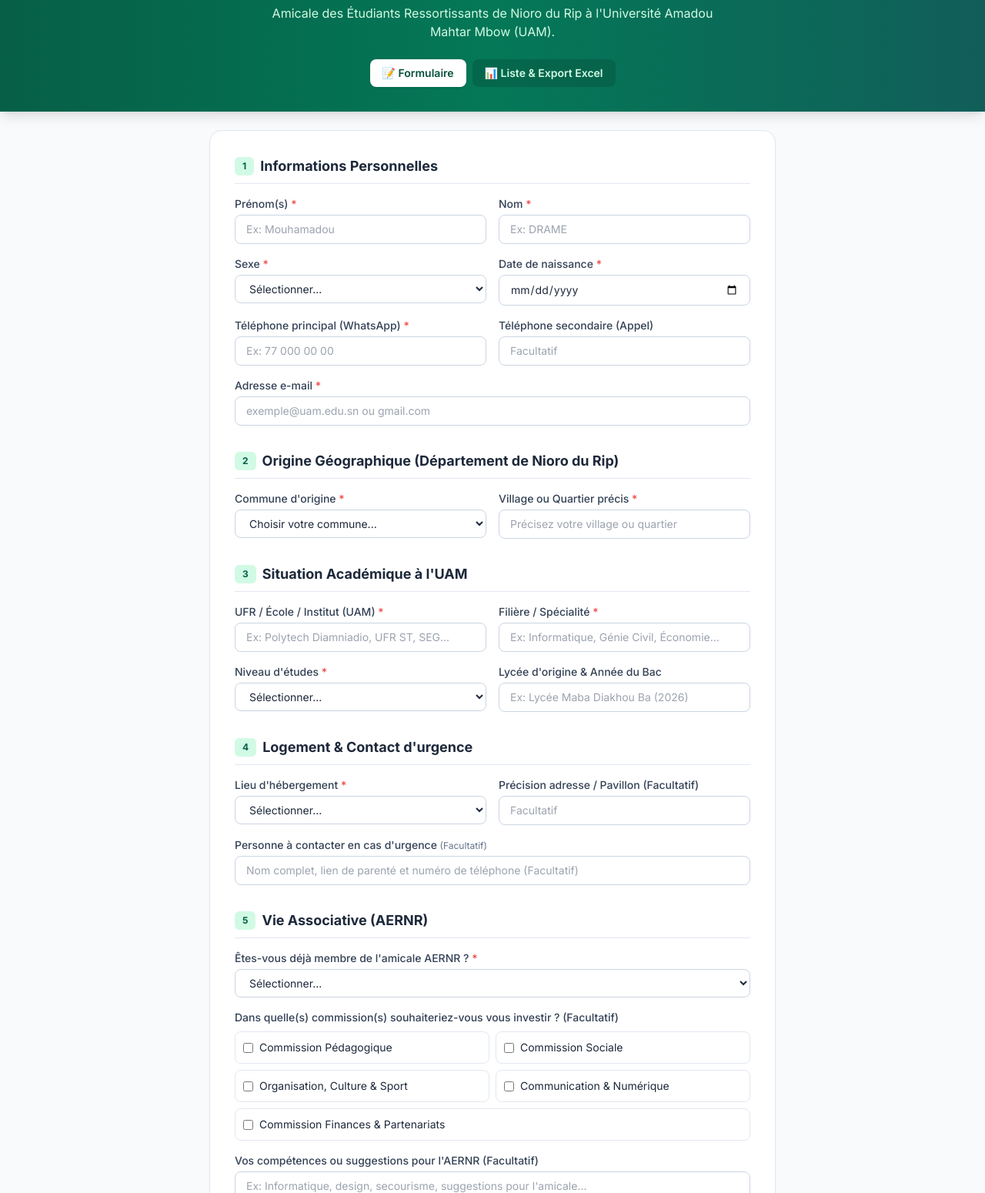
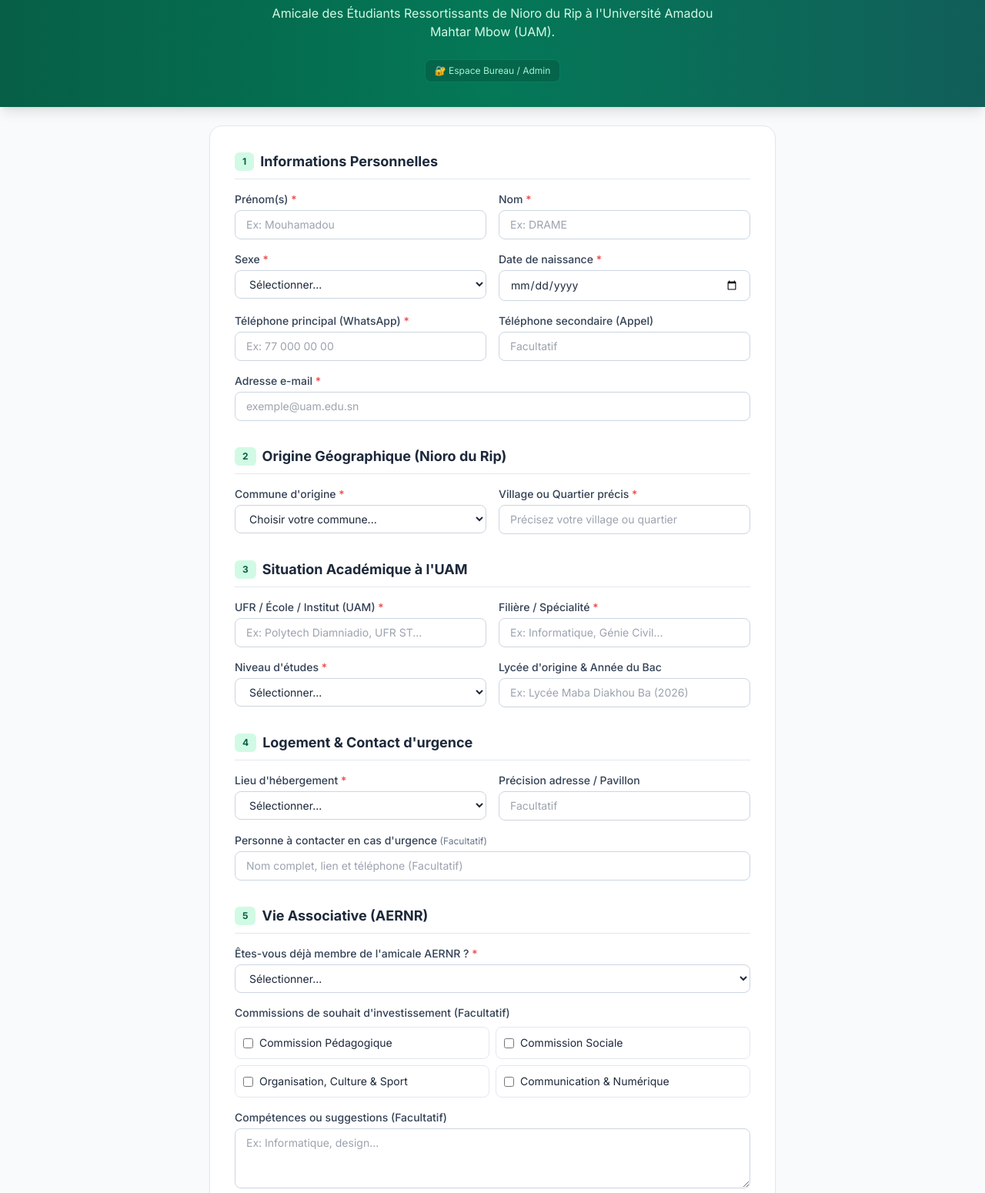
Before and after one commit to dmouhamadoumokhtar-tech/recensement-aernr-uam-, a plain HTML site: page index.html in a window 1280 px wide. Shown: the part 110-1660 px from the top of the page at 77% size. Drawn offline with nearby package versions, Linux system fonts and the light colour scheme.

Commit message:
Refactor index.html for clarity and consistency
Removed comments for Tailwind CSS, Supabase JS, and Google Fonts. Updated button labels and placeholder texts for better clarity. Adjusted some section titles and input labels for consistency.

```diff
--- a/index.html
+++ b/index.html
@@ -4,19 +4,13 @@
   <meta charset="UTF-8" />
   <meta name="viewport" content="width=device-width, initial-scale=1.0" />
   <title>Recensement AERNR - UAM</title>
-  <!-- Tailwind CSS -->
   <script src="https://cdn.tailwindcss.com"></script>
-  <!-- Supabase JS -->
   <script src="https://cdn.jsdelivr.net/npm/@supabase/supabase-js@2"></script>
-  <!-- Google Fonts -->
   <link href="https://fonts.googleapis.com/css2?family=Inter:wght@400;500;600;700&display=swap" rel="stylesheet">
-  <style>
-    body { font-family: 'Inter', sans-serif; }
-  </style>
+  <style> body { font-family: 'Inter', sans-serif; } </style>
 </head>
 <body class="bg-slate-50 text-slate-800 min-h-screen pb-12">
 
-  <!-- En-tête -->
   <header class="bg-gradient-to-r from-emerald-800 via-emerald-700 to-teal-800 text-white shadow-lg">
     <div class="max-w-3xl mx-auto px-4 py-8 text-center">
       <div class="inline-flex items-center gap-2 bg-emerald-900/50 border border-emerald-400/30 px-3 py-1 rounded-full text-xs font-semibold tracking-wide uppercase mb-3">
@@ -29,27 +23,22 @@
         Amicale des Étudiants Ressortissants de Nioro du Rip à l'Université Amadou Mahtar Mbow (UAM).
       </p>
 
-      <!-- Navigation Onglets -->
-      <div class="mt-6 flex justify-center gap-2">
-        <button onclick="switchTab('form')" id="tab-form" class="px-4 py-2 rounded-lg text-sm font-semibold bg-white text-emerald-900 shadow transition">
-          📝 Formulaire
-        </button>
-        <button onclick="switchTab('admin')" id="tab-admin" class="px-4 py-2 rounded-lg text-sm font-semibold bg-emerald-900/40 text-emerald-100 hover:bg-emerald-900/60 transition">
-          📊 Liste & Export Excel
+      <!-- Bouton secret pour accéder à l'admin -->
+      <div class="mt-6 flex justify-center">
+        <button onclick="openAdmin()" class="text-xs bg-emerald-900/40 text-emerald-200 hover:text-white px-3 py-1.5 rounded-lg border border-emerald-500/30 transition">
+          🔐 Espace Bureau / Admin
         </button>
       </div>
     </div>
   </header>
 
   <main class="max-w-3xl mx-auto px-4 mt-6">
-    <!-- Message d'alerte succès / erreur -->
     <div id="alert-box" class="hidden mb-6 p-4 rounded-xl border text-sm font-medium"></div>
 
-    <!-- ONGLET 1 : FORMULAIRE -->
+    <!-- FORMULAIRE ÉTUDIANT -->
     <div id="view-form" class="bg-white rounded-2xl shadow-sm border border-slate-200 overflow-hidden">
       <form id="aernr-form" class="p-6 sm:p-8 space-y-8">
 
-        <!-- 1. Informations Personnelles -->
         <section>
           <div class="flex items-center gap-2 border-b border-slate-200 pb-2 mb-4">
             <span class="bg-emerald-100 text-emerald-800 text-xs font-bold px-2.5 py-1 rounded-md">1</span>
@@ -86,16 +75,15 @@
             </div>
             <div class="sm:col-span-2">
               <label class="block text-sm font-medium text-slate-700 mb-1">Adresse e-mail <span class="text-red-500">*</span></label>
-              <input type="email" id="email" required placeholder="exemple@uam.edu.sn ou gmail.com" class="w-full rounded-lg border border-slate-300 px-3.5 py-2 text-sm focus:ring-2 focus:ring-emerald-600 focus:outline-none" />
+              <input type="email" id="email" required placeholder="exemple@uam.edu.sn" class="w-full rounded-lg border border-slate-300 px-3.5 py-2 text-sm focus:ring-2 focus:ring-emerald-600 focus:outline-none" />
             </div>
           </div>
         </section>
 
-        <!-- 2. Origine Géographique -->
         <section>
           <div class="flex items-center gap-2 border-b border-slate-200 pb-2 mb-4">
             <span class="bg-emerald-100 text-emerald-800 text-xs font-bold px-2.5 py-1 rounded-md">2</span>
-            <h2 class="text-lg font-bold text-slate-800">Origine Géographique (Département de Nioro du Rip)</h2>
+            <h2 class="text-lg font-bold text-slate-800">Origine Géographique (Nioro du Rip)</h2>
           </div>
           <div class="grid grid-cols-1 sm:grid-cols-2 gap-4">
             <div>
@@ -126,7 +114,6 @@
           </div>
         </section>
 
-        <!-- 3. Situation Académique à l'UAM -->
         <section>
           <div class="flex items-center gap-2 border-b border-slate-200 pb-2 mb-4">
             <span class="bg-emerald-100 text-emerald-800 text-xs font-bold px-2.5 py-1 rounded-md">3</span>
@@ -135,11 +122,11 @@
           <div class="grid grid-cols-1 sm:grid-cols-2 gap-4">
             <div>
               <label class="block text-sm font-medium text-slate-700 mb-1">UFR / École / Institut (UAM) <span class="text-red-500">*</span></label>
-              <input type="text" id="ufr_ecole" required placeholder="Ex: Polytech Diamniadio, UFR ST, SEG..." class="w-full rounded-lg border border-slate-300 px-3.5 py-2 text-sm focus:ring-2 focus:ring-emerald-600 focus:outline-none" />
+              <input type="text" id="ufr_ecole" required placeholder="Ex: Polytech Diamniadio, UFR ST..." class="w-full rounded-lg border border-slate-300 px-3.5 py-2 text-sm focus:ring-2 focus:ring-emerald-600 focus:outline-none" />
             </div>
             <div>
               <label class="block text-sm font-medium text-slate-700 mb-1">Filière / Spécialité <span class="text-red-500">*</span></label>
-              <input type="text" id="filiere" required placeholder="Ex: Informatique, Génie Civil, Économie..." class="w-full rounded-lg border border-slate-300 px-3.5 py-2 text-sm focus:ring-2 focus:ring-emerald-600 focus:outline-none" />
+              <input type="text" id="filiere" required placeholder="Ex: Informatique, Génie Civil..." class="w-full rounded-lg border border-slate-300 px-3.5 py-2 text-sm focus:ring-2 focus:ring-emerald-600 focus:outline-none" />
             </div>
             <div>
               <label class="block text-sm font-medium text-slate-700 mb-1">Niveau d'études <span class="text-red-500">*</span></label>
@@ -160,7 +147,6 @@
           </div>
         </section>
 
-        <!-- 4. Situation Sociale & Logement -->
         <section>
           <div class="flex items-center gap-2 border-b border-slate-200 pb-2 mb-4">
             <span class="bg-emerald-100 text-emerald-800 text-xs font-bold px-2.5 py-1 rounded-md">4</span>
@@ -177,19 +163,18 @@
               </select>
             </div>
             <div>
-              <label class="block text-sm font-medium text-slate-700 mb-1">Précision adresse / Pavillon (Facultatif)</label>
+              <label class="block text-sm font-medium text-slate-700 mb-1">Précision adresse / Pavillon</label>
               <input type="text" id="precision_adresse" placeholder="Facultatif" class="w-full rounded-lg border border-slate-300 px-3.5 py-2 text-sm focus:ring-2 focus:ring-emerald-600 focus:outline-none" />
             </div>
             <div class="sm:col-span-2">
               <label class="block text-sm font-medium text-slate-700 mb-1">
                 Personne à contacter en cas d'urgence <span class="text-xs font-normal text-slate-500">(Facultatif)</span>
               </label>
-              <input type="text" id="contact_urgence" placeholder="Nom complet, lien de parenté et numéro de téléphone (Facultatif)" class="w-full rounded-lg border border-slate-300 px-3.5 py-2 text-sm focus:ring-2 focus:ring-emerald-600 focus:outline-none" />
+              <input type="text" id="contact_urgence" placeholder="Nom complet, lien et téléphone (Facultatif)" class="w-full rounded-lg border border-slate-300 px-3.5 py-2 text-sm focus:ring-2 focus:ring-emerald-600 focus:outline-none" />
             </div>
           </div>
         </section>
 
-        <!-- 5. Vie Associative AERNR -->
         <section>
           <div class="flex items-center gap-2 border-b border-slate-200 pb-2 mb-4">
             <span class="bg-emerald-100 text-emerald-800 text-xs font-bold px-2.5 py-1 rounded-md">5</span>
@@ -207,34 +192,30 @@
             </div>
 
             <div>
-              <label class="block text-sm font-medium text-slate-700 mb-2">Dans quelle(s) commission(s) souhaiteriez-vous vous investir ? (Facultatif)</label>
+              <label class="block text-sm font-medium text-slate-700 mb-2">Commissions de souhait d'investissement (Facultatif)</label>
               <div class="grid grid-cols-1 sm:grid-cols-2 gap-2 text-sm">
                 <label class="flex items-center gap-2 p-2.5 rounded-lg border border-slate-200 hover:bg-slate-50 cursor-pointer">
-                  <input type="checkbox" name="commission" value="Pédagogique" class="rounded text-emerald-600 focus:ring-emerald-500" />
+                  <input type="checkbox" name="commission" value="Pédagogique" class="rounded text-emerald-600" />
                   <span>Commission Pédagogique</span>
                 </label>
                 <label class="flex items-center gap-2 p-2.5 rounded-lg border border-slate-200 hover:bg-slate-50 cursor-pointer">
-                  <input type="checkbox" name="commission" value="Sociale" class="rounded text-emerald-600 focus:ring-emerald-500" />
+                  <input type="checkbox" name="commission" value="Sociale" class="rounded text-emerald-600" />
                   <span>Commission Sociale</span>
                 </label>
                 <label class="flex items-center gap-2 p-2.5 rounded-lg border border-slate-200 hover:bg-slate-50 cursor-pointer">
-                  <input type="checkbox" name="commission" value="Organisation, Culture & Sport" class="rounded text-emerald-600 focus:ring-emerald-500" />
+                  <input type="checkbox" name="commission" value="Organisation, Culture & Sport" class="rounded text-emerald-600" />
                   <span>Organisation, Culture & Sport</span>
                 </label>
                 <label class="flex items-center gap-2 p-2.5 rounded-lg border border-slate-200 hover:bg-slate-50 cursor-pointer">
-                  <input type="checkbox" name="commission" value="Communication & Numérique" class="rounded text-emerald-600 focus:ring-emerald-500" />
+                  <input type="checkbox" name="commission" value="Communication & Numérique" class="rounded text-emerald-600" />
                   <span>Communication & Numérique</span>
-                </label>
-                <label class="flex items-center gap-2 p-2.5 rounded-lg border border-slate-200 hover:bg-slate-50 cursor-pointer sm:col-span-2">
-                  <input type="checkbox" name="commission" value="Finances & Partenariats" class="rounded text-emerald-600 focus:ring-emerald-500" />
-                  <span>Commission Finances & Partenariats</span>
                 </label>
               </div>
             </div>
 
             <div>
-              <label class="block text-sm font-medium text-slate-700 mb-1">Vos compétences ou suggestions pour l'AERNR (Facultatif)</label>
-              <textarea id="competences" rows="3" placeholder="Ex: Informatique, design, secourisme, suggestions pour l'amicale..." class="w-full rounded-lg border border-slate-300 px-3.5 py-2 text-sm focus:ring-2 focus:ring-emerald-600 focus:outline-none"></textarea>
+              <label class="block text-sm font-medium text-slate-700 mb-1">Compétences ou suggestions (Facultatif)</label>
+              <textarea id="competences" rows="3" placeholder="Ex: Informatique, design..." class="w-full rounded-lg border border-slate-300 px-3.5 py-2 text-sm focus:ring-2 focus:ring-emerald-600 focus:outline-none"></textarea>
             </div>
           </div>
         </section>
@@ -245,19 +226,22 @@
       </form>
     </div>
 
-    <!-- ONGLET 2 : LISTE & EXPORT -->
+    <!-- ESPACE ADMIN (PROTÉGÉ) -->
     <div id="view-admin" class="hidden bg-white rounded-2xl shadow-sm border border-slate-200 p-6">
       <div class="flex flex-col sm:flex-row sm:items-center justify-between gap-4 border-b border-slate-200 pb-4 mb-4">
         <div>
-          <h2 class="text-lg font-bold text-slate-800">Étudiants recensés (AERNR - UAM)</h2>
-          <p class="text-xs text-slate-500" id="student-count">Chargement des données...</p>
+          <h2 class="text-lg font-bold text-slate-800">🔐 Espace Administration - AERNR</h2>
+          <p class="text-xs text-slate-500" id="student-count">Chargement...</p>
         </div>
         <div class="flex gap-2">
+          <button onclick="switchTab('form')" class="px-3 py-2 rounded-lg border border-slate-300 text-xs font-semibold hover:bg-slate-50">
+            ⬅️ Retour au formulaire
+          </button>
           <button onclick="loadStudents()" class="px-3 py-2 rounded-lg border border-slate-300 text-xs font-semibold hover:bg-slate-50">
             🔄 Actualiser
           </button>
           <button onclick="exportCSV()" class="px-3 py-2 rounded-lg bg-emerald-700 text-white text-xs font-semibold hover:bg-emerald-800">
-            📥 Exporter en Excel (CSV)
+            📥 Exporter Excel (CSV)
           </button>
         </div>
       </div>
@@ -281,46 +265,38 @@
   </main>
 
   <script>
-    // Configuration Supabase avec vos identifiants
     const SUPABASE_URL = "https://uegnvagluwvfzeutpebn.supabase.co";
     const SUPABASE_KEY = "sb_publishable_jAEMLHED9n7AKSE2d0cjww_fjIYNSnx";
     const supabaseClient = window.supabase.createClient(SUPABASE_URL, SUPABASE_KEY);
-
     let studentsList = [];
 
     function showAlert(message, type = "success") {
       const box = document.getElementById("alert-box");
-      box.className = `mb-6 p-4 rounded-xl border text-sm font-medium ${
-        type === "success"
-          ? "bg-emerald-50 border-emerald-300 text-emerald-900"
-          : "bg-red-50 border-red-300 text-red-900"
-      }`;
+      box.className = `mb-6 p-4 rounded-xl border text-sm font-medium ${type === "success" ? "bg-emerald-50 border-emerald-300 text-emerald-900" : "bg-red-50 border-red-300 text-red-900"}`;
       box.innerHTML = message;
       box.classList.remove("hidden");
       window.scrollTo({ top: 0, behavior: "smooth" });
     }
 
-    function switchTab(tab) {
-      const formView = document.getElementById("view-form");
-      const adminView = document.getElementById("view-admin");
-      const tabForm = document.getElementById("tab-form");
-      const tabAdmin = document.getElementById("tab-admin");
-
-      if (tab === "form") {
-        formView.classList.remove("hidden");
-        adminView.classList.add("hidden");
-        tabForm.className = "px-4 py-2 rounded-lg text-sm font-semibold bg-white text-emerald-900 shadow transition";
-        tabAdmin.className = "px-4 py-2 rounded-lg text-sm font-semibold bg-emerald-900/40 text-emerald-100 hover:bg-emerald-900/60 transition";
-      } else {
-        formView.classList.add("hidden");
-        adminView.classList.remove("hidden");
-        tabAdmin.className = "px-4 py-2 rounded-lg text-sm font-semibold bg-white text-emerald-900 shadow transition";
-        tabForm.className = "px-4 py-2 rounded-lg text-sm font-semibold bg-emerald-900/40 text-emerald-100 hover:bg-emerald-900/60 transition";
+    function openAdmin() {
+      const pwd = prompt("Entrez le mot de passe administrateur :");
+      // Mot de passe par défaut : "aernr2026" (vous pourrez le changer ici si vous voulez)
+      if (pwd === "aernr2026") {
+        document.getElementById("view-form").classList.add("hidden");
+        document.getElementById("view-admin").classList.remove("hidden");
         loadStudents();
+      } else if (pwd !== null) {
+        alert("Mot de passe incorrect !");
       }
     }
 
-    // Envoi du formulaire
+    function switchTab(tab) {
+      if (tab === 'form') {
+        document.getElementById("view-form").classList.remove("hidden");
+        document.getElementById("view-admin").classList.add("hidden");
+      }
+    }
+
     document.getElementById("aernr-form").addEventListener("submit", async (e) => {
       e.preventDefault();
       const btn = document.getElementById("submit-btn");
@@ -357,23 +333,19 @@
       btn.textContent = "Envoyer ma fiche de recensement";
 
       if (error) {
-        showAlert("❌ Erreur lors de l'enregistrement : " + error.message + "<br><small>Vérifiez que vous avez bien exécuté le script SQL dans Supabase.</small>", "error");
+        showAlert("❌ Erreur : " + error.message, "error");
       } else {
-        showAlert("✅ Merci ! Votre recensement à l'AERNR - UAM a bien été enregistré.", "success");
+        showAlert("✅ Merci ! Votre fiche a bien été enregistrée.", "success");
         document.getElementById("aernr-form").reset();
       }
     });
 
-    // Chargement de la liste des étudiants
     async function loadStudents() {
       const tbody = document.getElementById("students-table-body");
       const countEl = document.getElementById("student-count");
       tbody.innerHTML = '<tr><td colspan="6" class="p-4 text-center text-slate-400">Chargement...</td></tr>';
 
-      const { data, error } = await supabaseClient
-        .from("recensement_aernr_uam")
-        .select("*")
-        .order("created_at", { ascending: false });
+      const { data, error } = await supabaseClient.from("recensement_aernr_uam").select("*").order("created_at", { ascending: false });
 
       if (error) {
         tbody.innerHTML = `<tr><td colspan="6" class="p-4 text-center text-red-500">Erreur : ${error.message}</td></tr>`;
@@ -384,7 +356,7 @@
       countEl.textContent = `${studentsList.length} étudiant(s) enregistré(s)`;
 
       if (studentsList.length === 0) {
-        tbody.innerHTML = '<tr><td colspan="6" class="p-4 text-center text-slate-400">Aucun étudiant enregistré pour le moment.</td></tr>';
+        tbody.innerHTML = '<tr><td colspan="6" class="p-4 text-center text-slate-400">Aucun étudiant inscrit pour le moment.</td></tr>';
         return;
       }
 
@@ -400,23 +372,11 @@
       `).join("");
     }
 
-    // Export CSV pour Excel
     function exportCSV() {
-      if (!studentsList.length) {
-        alert("Aucune donnée à exporter.");
-        return;
-      }
-      const headers = [
-        "Prénoms", "Nom", "Sexe", "Date de naissance", "WhatsApp", "Tél Secondaire",
-        "Email", "Commune", "Village/Quartier", "UFR/École", "Filière", "Niveau",
-        "Lycée & Bac", "Hébergement", "Précision Adresse", "Contact Urgence",
-        "Membre AERNR", "Commissions", "Compétences"
-      ];
+      if (!studentsList.length) { alert("Aucune donnée à exporter."); return; }
+      const headers = ["Prénoms", "Nom", "Sexe", "Date de naissance", "WhatsApp", "Tél Secondaire", "Email", "Commune", "Village/Quartier", "UFR/École", "Filière", "Niveau", "Lycée & Bac", "Hébergement", "Précision Adresse", "Contact Urgence", "Membre AERNR", "Commissions", "Compétences"];
       const rows = studentsList.map(s => [
-        s.prenoms, s.nom, s.sexe, s.date_naissance, s.telephone_whatsapp, s.telephone_secondaire || "",
-        s.email, s.commune_origine, s.village_quartier, s.ufr_ecole, s.filiere, s.niveau_etudes,
-        s.lycee_bac || "", s.lieu_hebergement, s.precision_adresse || "", s.contact_urgence || "",
-        s.membre_aernr, (s.commissions || []).join(" | "), s.competences || ""
+        s.prenoms, s.nom, s.sexe, s.date_naissance, s.telephone_whatsapp, s.telephone_secondaire || "", s.email, s.commune_origine, s.village_quartier, s.ufr_ecole, s.filiere, s.niveau_etudes, s.lycee_bac || "", s.lieu_hebergement, s.precision_adresse || "", s.contact_urgence || "", s.membre_aernr, (s.commissions || []).join(" | "), s.competences || ""
       ].map(v => `"${String(v).replace(/"/g, '""')}"`).join(";"));
 
       const csvContent = "\uFEFF" + [headers.join(";"), ...rows].join("\n");
```
